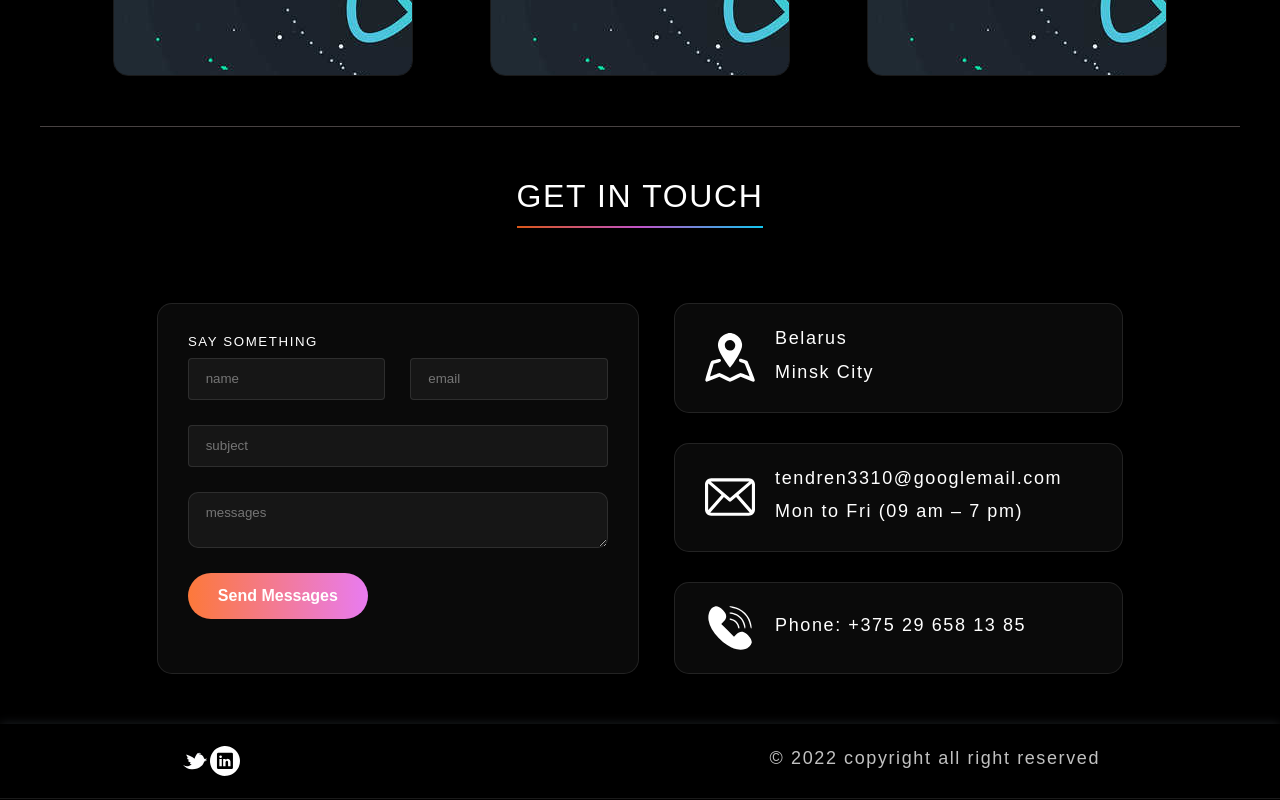
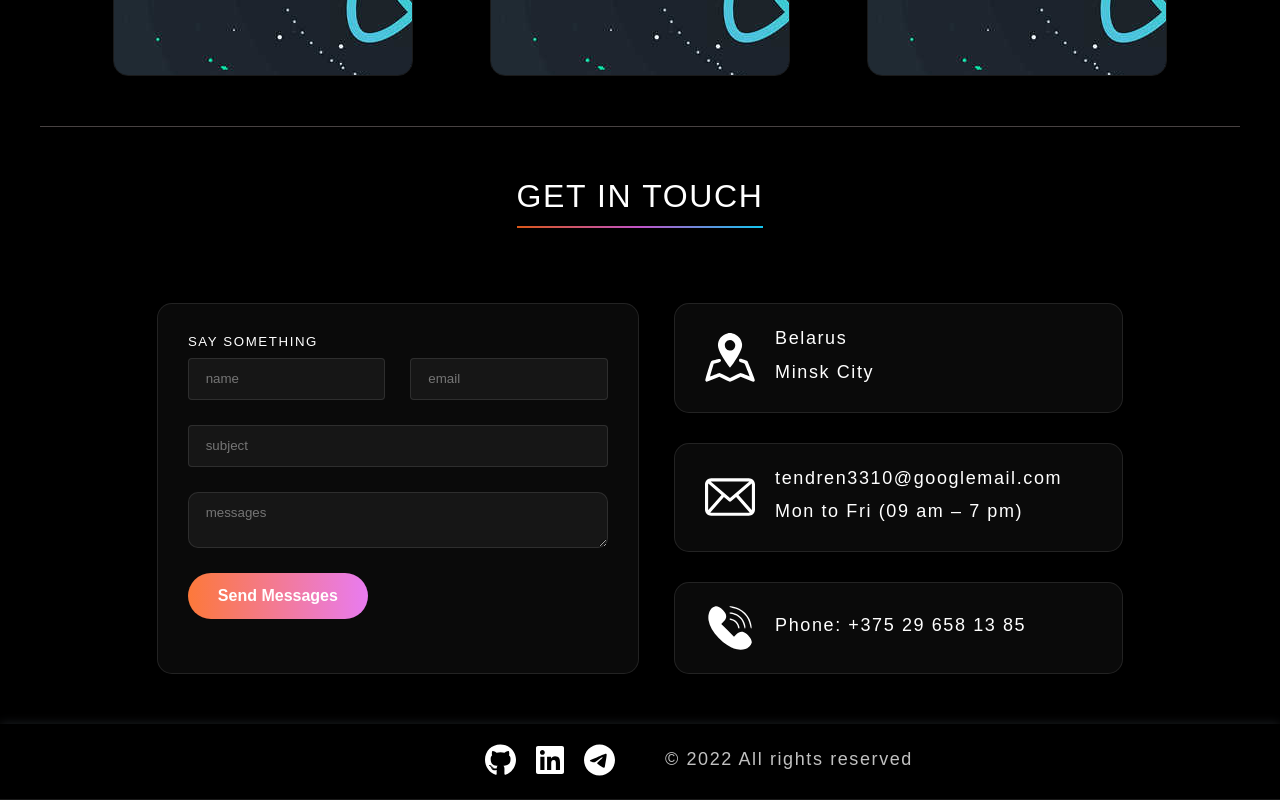
Before and after one commit to AlexNewHere/portfolio, a React (Create React App) app: page / in a window 1280 px wide. Shown: the part 2147-2947 px from the top of the page. Built offline with nearby package versions, Linux system fonts and the light colour scheme.

Commit message:
add icons

```diff
--- a/src/Footer/Footer.module.css
+++ /dev/null
@@ -1,31 +0,0 @@
-.footerConteiner {
-    width: 100%;
-    border-bottom: 1px solid rgba(255, 255, 255, 0.1);
-    box-shadow: rgba(33, 37, 41, 0.9) 0 0 10px;
-}
-
-.footer {
-    display: flex;
-    align-items: center;
-    max-width: 115vh;
-    margin: 0 auto;
-}
-
-.footerText {
-    display: flex;
-    justify-content: flex-end;
-    width: 50%;
-    padding: 20px 0;
-}
-
-.footerIcon {
-    display: flex;
-    justify-content: flex-start;
-    width: 50%;
-    padding: 20px 0;
-}
-
-.logo {
-    max-width: 30px;
-    filter: invert(100%)
-}
--- /dev/null
+++ b/src/Footer/Footer.module.scss
@@ -0,0 +1,28 @@
+.footerContainer {
+    width: 100%;
+    border-bottom: 1px solid rgba(255, 255, 255, 0.1);
+    box-shadow: rgba(33, 37, 41, 0.9) 0 0 10px;
+
+    .footer {
+        display: flex;
+        gap: 50px;
+        align-items: center;
+        max-width: 115vh;
+        margin: 0 auto;
+
+        .footerText {
+            display: flex;
+            justify-content: flex-start;
+            width: 50%;
+            padding: 20px 0;
+        }
+
+        .footerIcon {
+            display: flex;
+            justify-content: flex-end;
+            gap: 20px;
+            width: 50%;
+            padding: 20px 0;
+        }
+    }
+}
--- a/src/Footer/Footer.tsx
+++ b/src/Footer/Footer.tsx
@@ -1,19 +1,24 @@
 import React from 'react';
-import s from './Footer.module.css'
-import twitter from '../logo/footer/twitter.svg';
-import linkedIn from '../logo/footer/linkedIn.svg';
+import s from './Footer.module.scss'
+import {FontAwesomeIcon} from '@fortawesome/react-fontawesome';
+import {faGithub, faLinkedin, faTelegram} from "@fortawesome/free-brands-svg-icons";
 
 const Footer = () => {
     return (
-        <footer className={s.footerConteiner}>
-
+        <footer className={s.footerContainer}>
             <div className={s.footer}>
                 <div className={s.footerIcon}>
-                    <img src={twitter} className={s.logo} alt={'twitter'}/>
-                    <img src={linkedIn} className={s.logo} alt={'linkedIn'}/>
-
+                    <a href={'https://github.com/AlexNewHere'} target={'_blank'} rel={'noreferrer'}>
+                        <FontAwesomeIcon icon={faGithub} size={'2x'} color={'white'}/>
+                    </a>
+                    <a href={'https://www.linkedin.com/in/alexboiko/'} target={'_blank'} rel={'noreferrer'}>
+                        <FontAwesomeIcon icon={faLinkedin} size={'2x'} color={'white'}/>
+                    </a>
+                    <a href={'https://t.me/Tqpui'} target={'_blank'} rel={'noreferrer'}>
+                        <FontAwesomeIcon icon={faTelegram} size={'2x'} color={'white'}/>
+                    </a>
                 </div>
-                <div className={s.footerText}><p>© 2022 copyright all right reserved</p></div>
+                <div className={s.footerText}><p>© 2022 All rights reserved</p></div>
             </div>
         </footer>
     );
--- a/src/Header/Header.module.scss
+++ b/src/Header/Header.module.scss
@@ -1,5 +1,4 @@
 @import "../Common/Style/sass/variables";
-
 
 .header {
   position: fixed;
--- a/src/Skills/Skills.tsx
+++ b/src/Skills/Skills.tsx
@@ -10,6 +10,7 @@ import ts from '../logo/icons/typescript.png'
 import git from '../logo/icons/git.png'
 import github from '../logo/icons/github.png'
 import sass from '../logo/icons/sass.png'
+import mui from '../logo/icons/mui.png'
 import Skill from '../Skills/skill/Skill';
 import Title from '../Common/Title/Title';
 
@@ -24,6 +25,7 @@ const Skills = () => {
         {id: 7, title: 'Git', icon: git},
         {id: 8, title: 'Github', icon: github},
         {id: 9, title: 'Sass/Scss', icon: sass},
+        {id: 10, title: 'MaterialUI', icon: mui},
     ];
     return (
         <div className={cont.container + ' ' + s.about}>
```
Also changed, not shown: package.json (+7 -1 lines).
